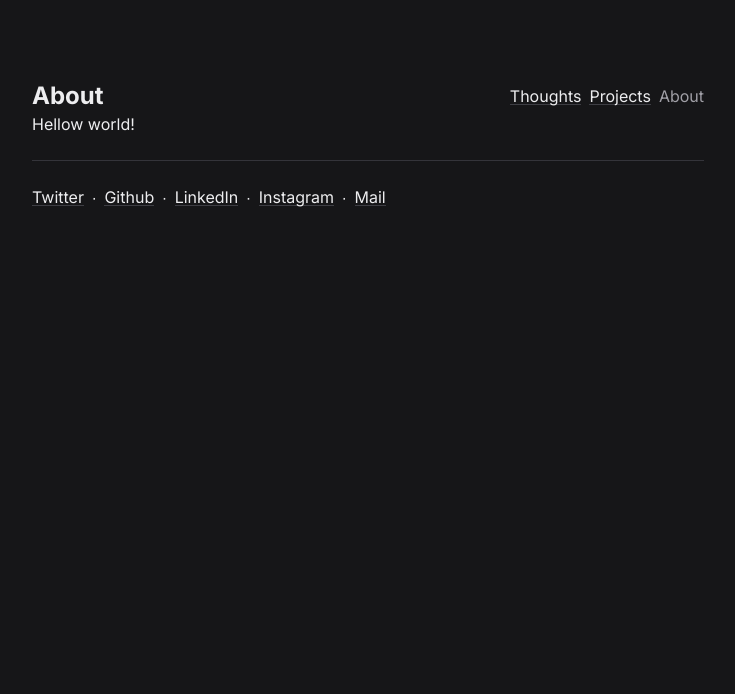
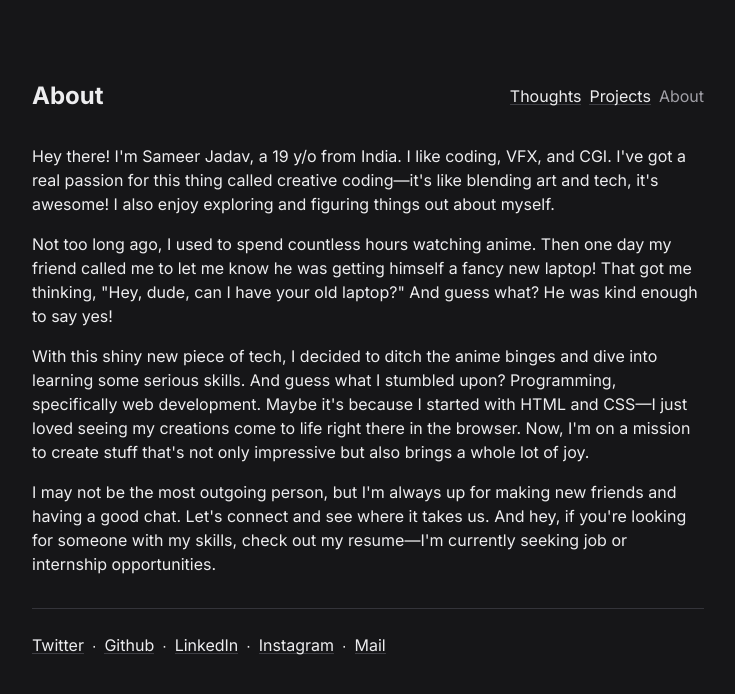
Before and after one commit to SameerJadav/sameerjadav.me, a Next.js app: page / in a window 1280 px wide. Shown: the top 694 px of the page, without its empty margins (272-1007 px from the left). Built offline with nearby package versions, Linux system fonts and the light colour scheme.

Commit message:
content for "about" section

```diff
--- a/src/app/page.tsx
+++ b/src/app/page.tsx
@@ -1,7 +1,34 @@
 export default function Home() {
   return (
     <main>
-      <h1>Hellow world!</h1>
+      <p className="mt-6 md:mt-8">
+        Hey there! I&apos;m Sameer Jadav, a 19 y/o from India. I like coding,
+        VFX, and CGI. I&apos;ve got a real passion for this thing called
+        creative coding—it&apos;s like blending art and tech, it&apos;s awesome!
+        I also enjoy exploring and figuring things out about myself.
+      </p>
+      <p className="mt-4">
+        Not too long ago, I used to spend countless hours watching anime. Then
+        one day my friend called me to let me know he was getting himself a
+        fancy new laptop! That got me thinking, &quot;Hey, dude, can I have your
+        old laptop?&quot; And guess what? He was kind enough to say yes!
+      </p>
+      <p className="mt-4">
+        With this shiny new piece of tech, I decided to ditch the anime binges
+        and dive into learning some serious skills. And guess what I stumbled
+        upon? Programming, specifically web development. Maybe it&apos;s because
+        I started with HTML and CSS—I just loved seeing my creations come to
+        life right there in the browser. Now, I&apos;m on a mission to create
+        stuff that&apos;s not only impressive but also brings a whole lot of
+        joy.
+      </p>
+      <p className="mt-4">
+        I may not be the most outgoing person, but I&apos;m always up for making
+        new friends and having a good chat. Let&apos;s connect and see where it
+        takes us. And hey, if you&apos;re looking for someone with my skills,
+        check out my resume—I&apos;m currently seeking job or internship
+        opportunities.
+      </p>
     </main>
   )
 }
--- a/src/components/site-footer.tsx
+++ b/src/components/site-footer.tsx
@@ -3,7 +3,7 @@ import { siteConfig } from "~/config/site"
 
 export default function SiteFooter() {
   return (
-    <footer className="mt-6 border-t border-mauve6 py-6">
+    <footer className="mt-6 border-t border-mauve6 py-6 md:mt-8">
       <nav className="flex items-center justify-center gap-2 md:justify-start">
         <a
           className="border-b border-mauve7 leading-none transition-colors hover:border-mauve8 hover:text-mauve11"
```
